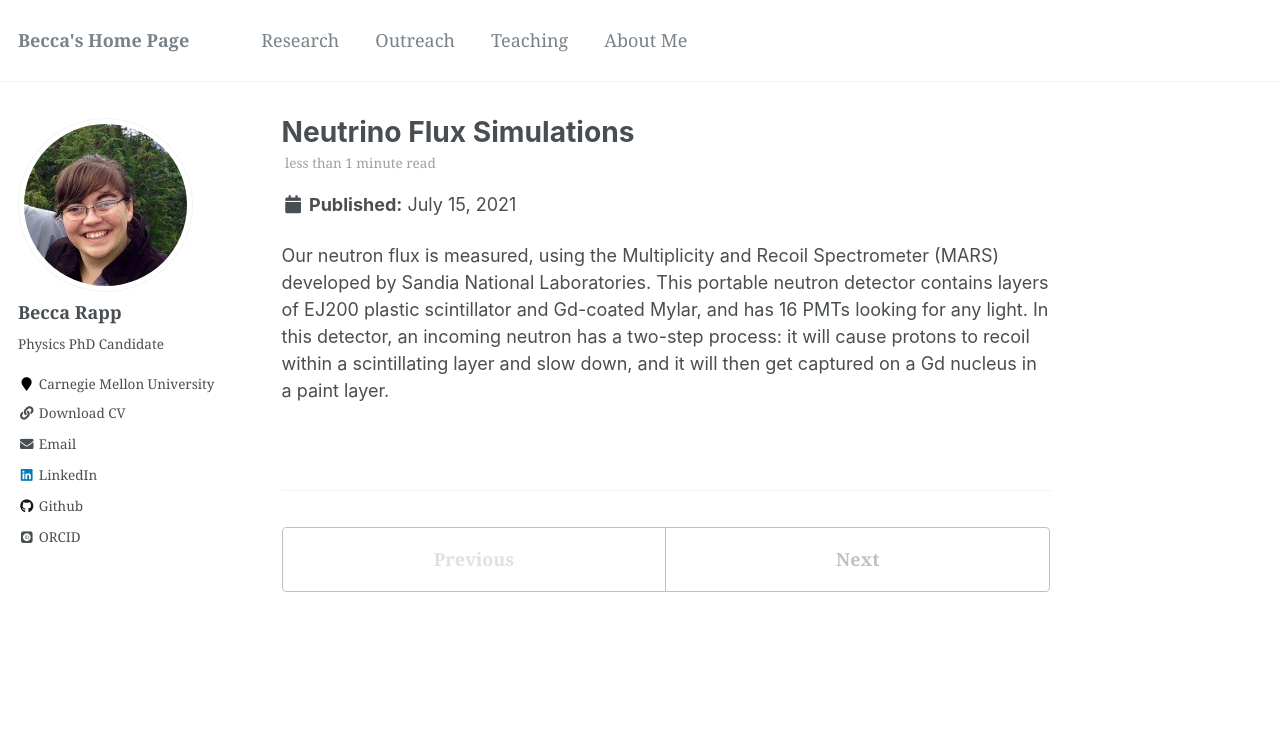
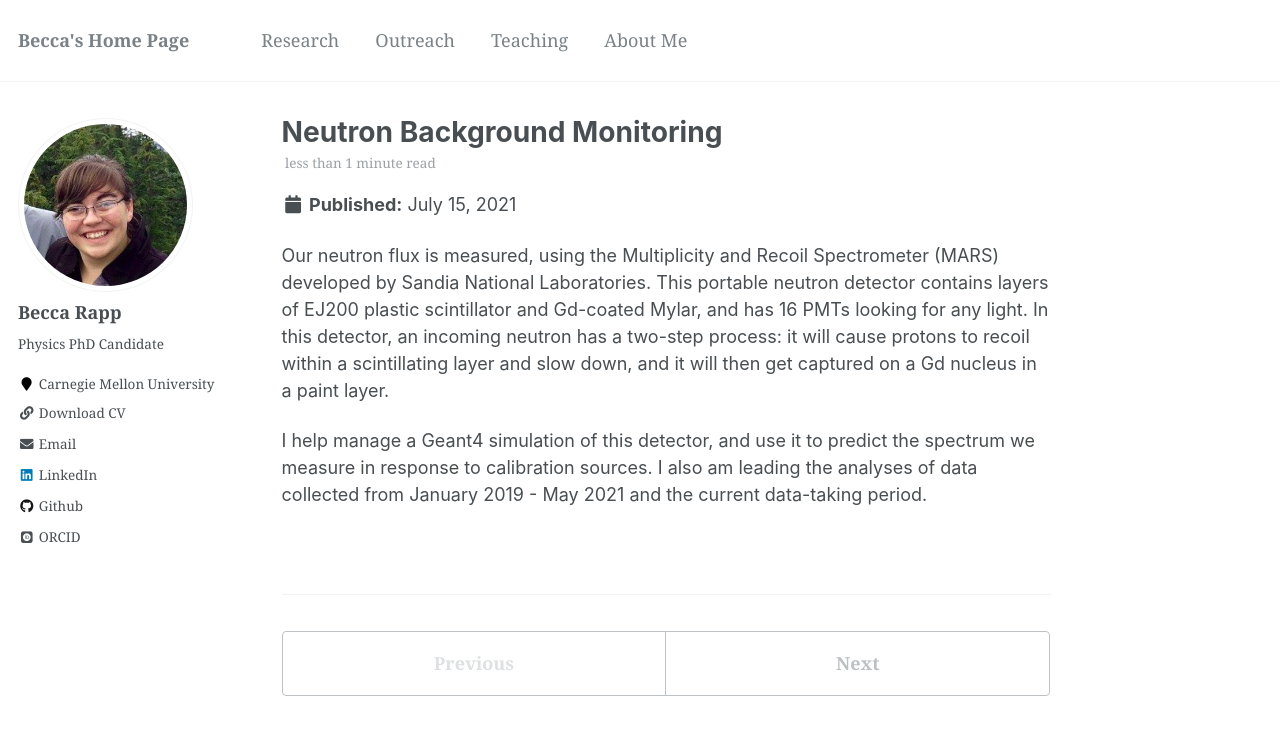
Before and after one commit to rapprl/rapprl.github.io, a Jekyll site: the page built from _research/MARS.md, in a window 1280 px wide. Shown: the top 735 px of the page. Built offline with Jekyll 4.4.1, drawn with Linux system fonts in a browser that asks for light colours; some web fonts are replaced.

Commit message:
Updating research labels.

```diff
--- a/_research/MARS.md
+++ b/_research/MARS.md
@@ -1,5 +1,5 @@
 ---
-title: "Neutrino Flux Simulations"
+title: "Neutron Background Monitoring"
 collection: research
 type: ""
 permalink: /research/mars
@@ -13,3 +13,8 @@ scintillator and Gd-coated Mylar, and has 16 PMTs looking for any
 light.  In this detector, an incoming neutron has a two-step process:
 it will cause protons to recoil within a scintillating layer and slow
 down, and it will then get captured on a Gd nucleus in a paint layer.
+
+I help manage a Geant4 simulation of this detector, and use it to
+predict the spectrum we measure in response to calibration sources.  I
+also am leading the analyses of data collected from January 2019 - May
+2021 and the current data-taking period.
```
